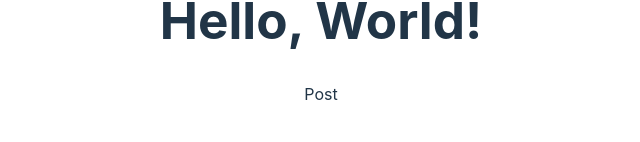
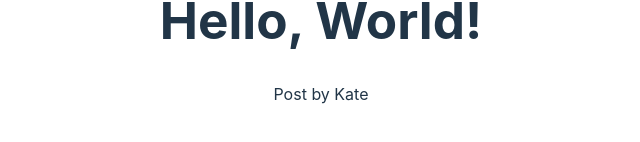
Before and after one commit to webdevbiv/udemi-nextjs-14, a React (Vite) app in the folder section-02/react-crash-course/: page / in a window 1280 px wide. Shown: the part 368-510 px from the top of the page, without its empty margins (319-959 px from the left). Built offline with nearby package versions, Linux system fonts and the light colour scheme.

Commit message:
UPD | Post

```diff
--- a/section-02/react-crash-course/src/components/Post.jsx
+++ b/section-02/react-crash-course/src/components/Post.jsx
@@ -1,8 +1,13 @@
 const names = ["Dima", "Alex", "Kate"];
 
 function Post() {
-  const chosenName = Math.random() > 0.5 ? names[0] : names[1];
-  return <div>Post</div>;
+  // Generate a random index based on the length of the names array
+  const randomIndex = Math.floor(Math.random() * names.length);
+  // Use the random index to select a name from the names array
+  const chosenName = names[randomIndex];
+
+  // Return a div that includes the chosen name
+  return <div>{`Post by ${chosenName}`}</div>;
 }
 
 export default Post;
```
